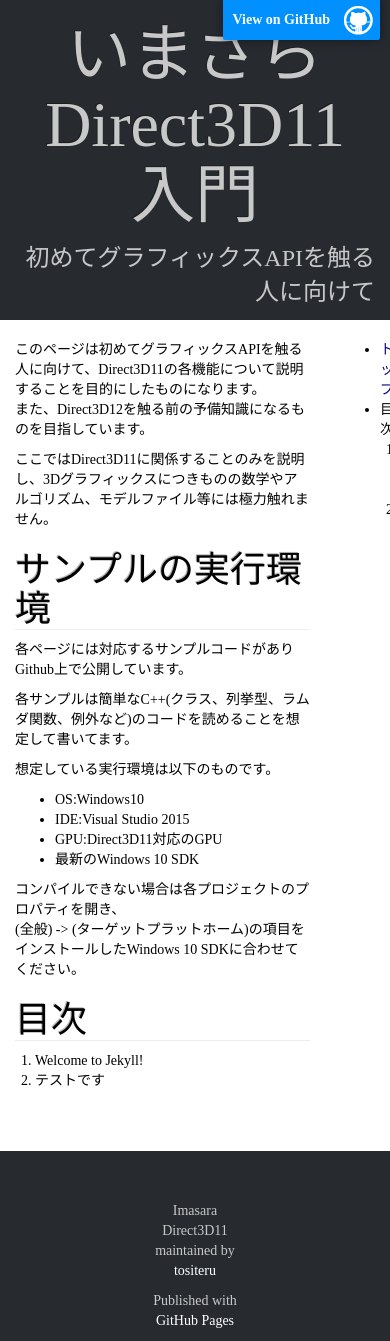
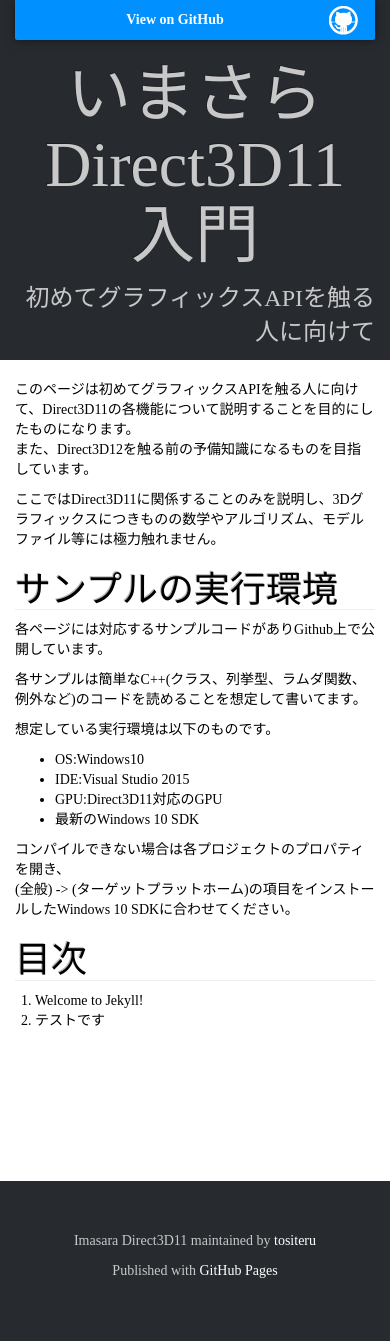
Before and after one commit to tositeru/ImasaraDX11, a Jekyll site: the page built from index.html, in a window 390 px wide. Built offline with Jekyll 4.4.1, drawn with Linux system fonts in a browser that asks for light colours; after the commit the page ends 1291 px from its top, so only the background shows below that.

Commit message:
画面サイズが小さいとレイアウトが崩れるのを修正

```diff
--- a/_includes/footer.html
+++ b/_includes/footer.html
@@ -1,6 +1,6 @@
 <div class="container footer">
   <div class="row">
-    <div class="col-xs-4 col-xs-offset-4">
+    <div class="col-sm-8 col-sm-offset-2">
       <p class="text-center">Imasara Direct3D11 maintained by <a href="https://github.com/jasoncostello">tositeru</a></p>
       <p class="text-center">Published with <a href="http://pages.github.com">GitHub Pages</a></p>
     </div>
--- a/_includes/header.html
+++ b/_includes/header.html
@@ -1,10 +1,11 @@
 <div id="header_wrap" class="outer">
     <header class="inner">
-      <a id="forkme_banner" href="{{site.github.repository_url}}">View on GitHub</a>
 
 
       <h1 id="project_title">{{ site.title }}</h1>
       <h2 id="project_tagline">初めてグラフィックスAPIを触る人に向けて</h2>
 
+      <a id="forkme_banner" href="{{site.github.repository_url}}">View on GitHub</a>
+
     </header>
 </div>
--- a/_includes/list.html
+++ b/_includes/list.html
@@ -1,4 +1,4 @@
-<div class="col-xs-2">
+<div class="col-sm-2 list">
   <ul>
     <li><a href="{{ site.baseurl}}">トップ</a></li>
     <li>目次
--- a/_layouts/top_page.html
+++ b/_layouts/top_page.html
@@ -7,7 +7,7 @@
     <div class="container">
       <div class="top-pages-header">
         <div class="row">
-          <div class="col-xs-12">
+          <div class="col-sm-12">
             <a id="forkme_banner" href="{{site.github.repository_url}}">View on GitHub</a>
             <h1 class="text-center">{{ site.title }}</h1>
             <p class="text-right">初めてグラフィックスAPIを触る人に向けて</p>
@@ -18,7 +18,7 @@
     <div class="main">
       <div class="container">
         <div class="row">
-          <div class="col-xs-10">
+          <div class="col-sm-10 col-xs-12">
             {{ content }}
           </div>
           {% include list.html %}
--- a/css/stylesheet.css
+++ b/css/stylesheet.css
@@ -2,6 +2,7 @@
   font-family: Meiryo;
 }
 
+@media (min-width: 1200px) {
   #forkme_banner {
     display: block;
     position: absolute;
@@ -16,7 +17,20 @@
     border-bottom-left-radius: 2px;
     border-bottom-right-radius: 2px;
   }
-
+}
+@media (max-width: 1200px) {
+  #forkme_banner {
+    display: block;
+    z-index: 10;
+    padding: 10px 50px 10px 10px;
+    color: #fff;
+    background: url('../assets/blacktocat.png') #0090ff no-repeat 95% 50%;
+    font-weight: 700;
+    box-shadow: 0 0 10px rgba(0,0,0,.5);
+    border-bottom-left-radius: 2px;
+    border-bottom-right-radius: 2px;
+  }
+}
 /*トップページ用*/
 .top-pages-header {
   text-align: center;
@@ -35,6 +49,17 @@
 /*　フッター用 */
 .footer {
   margin-top: 50px;
+}
+
+/* リスト用 */
+@media (min-width: 768px) {
+  .list {
+  }
+}
+@media (max-width: 767px) {
+  .list {
+    visibility: hidden ;
+  }
 }
 
 /* 記事全般*/
```
Lines whose indentation alone changed are shown as unchanged.
